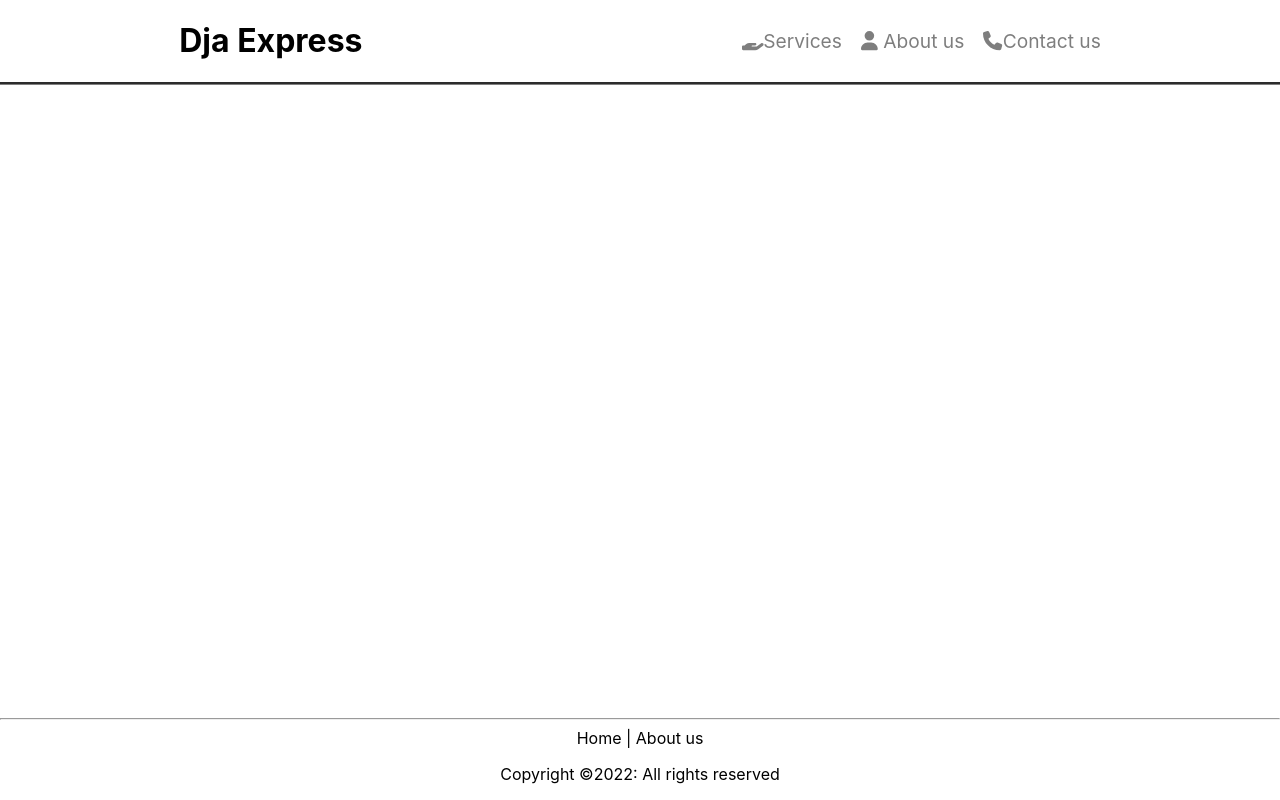
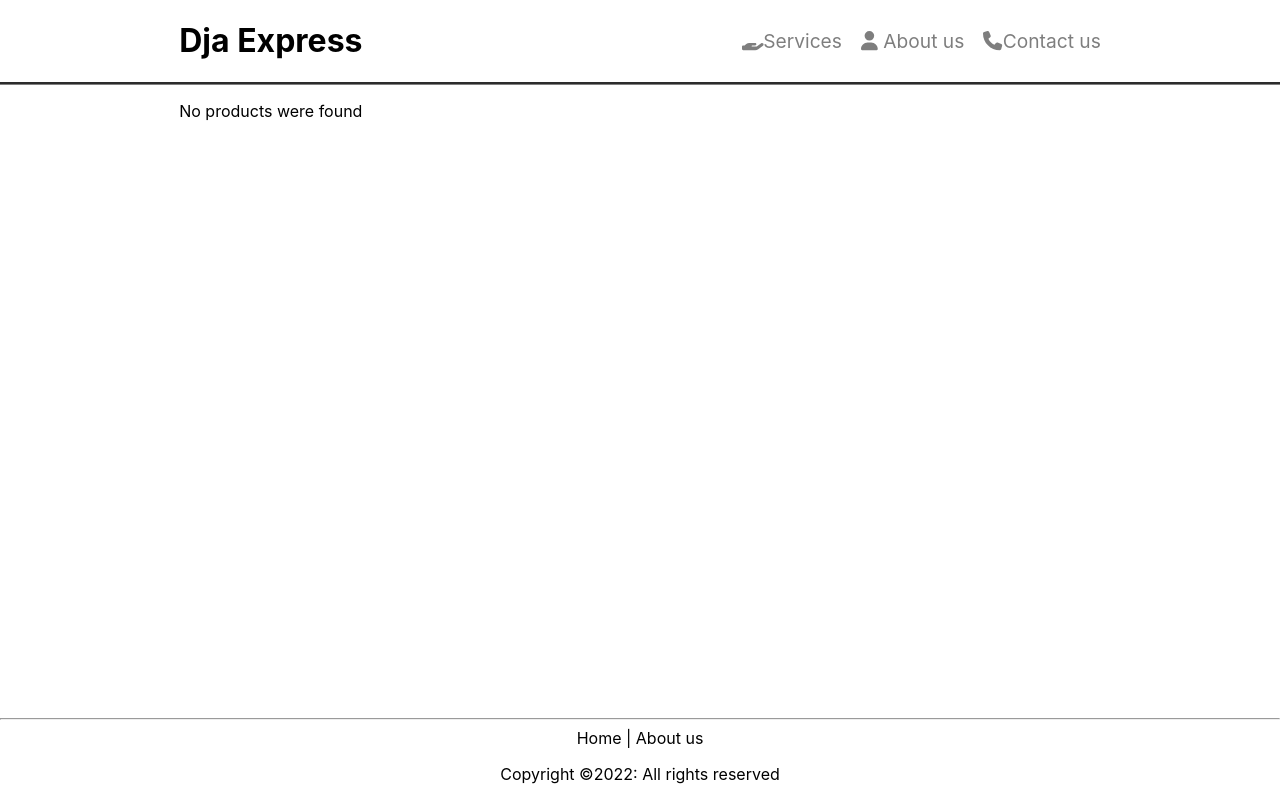
Before and after one commit to ibnlisha/dja-express, a Next.js app: page /Search in a window 1280 px wide. Built offline with nearby package versions, Linux system fonts and the light colour scheme.

Commit message:
added temporal search functionality

```diff
--- a/pages/Search.js
+++ b/pages/Search.js
@@ -1,19 +1,30 @@
 import { useRouter } from 'next/router'
 import React from 'react'
+import Product from '../components/Product'
 import { pdts } from '../public/SampleProducts'
+import styles from '../styles/Home.module.css'
 const Search = () => {
     const router = useRouter()
     const searchQuery = router.query.q
-    const escapeRegex = (text) =>
-        text.replace(/[-[\]{}()*+?.,\\^$|#\s]/g, "\\$&") || 'No query string'
-    const regex = searchQuery?
-    new RegExp(escapeRegex(searchQuery), 'gi')
-    : 'No search query'
+    // const escapeRegex = (text) =>
+    //     text.replace(/[-[\]{}()*+?.,\\^$|#\s]/g, "\\$&") || 'No query string'
+    // const regex = searchQuery?
+    // new RegExp(escapeRegex(searchQuery), 'gi')
+    // : 'No search query'
     // const found = pdts.filter(({name})=> regex.test(name))
     // const found = 'coffe macker'.match(regex)
     // console.log('found items', found)
+    const found = searchQuery ? pdts.filter(({name})=> name.toLowerCase()
+    .includes(searchQuery.toLowerCase())) : []
   return (
-    <div>{searchQuery}</div>
+    <div className={styles.container}>
+      {
+        !!found.length ? <div>
+          {found.map(product => <Product key = {product.id} {...product} />)}
+        </div>
+        : 'No products were found'
+      }
+    </div>
   )
 }
 
--- a/pages/index.js
+++ b/pages/index.js
@@ -1,5 +1,5 @@
 import Head from 'next/head'
-import Image from 'next/image'
+// import Image from 'next/image'
 import { useEffect, useState } from 'react';
 import styles from '../styles/Home.module.css'
 import { images } from '../public/imgs';
```
